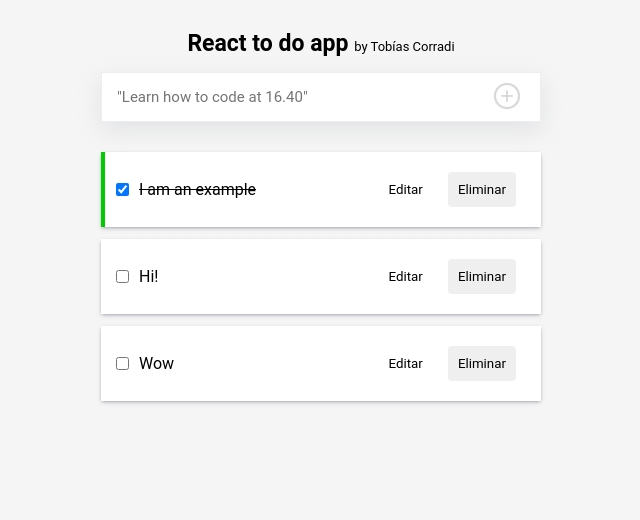
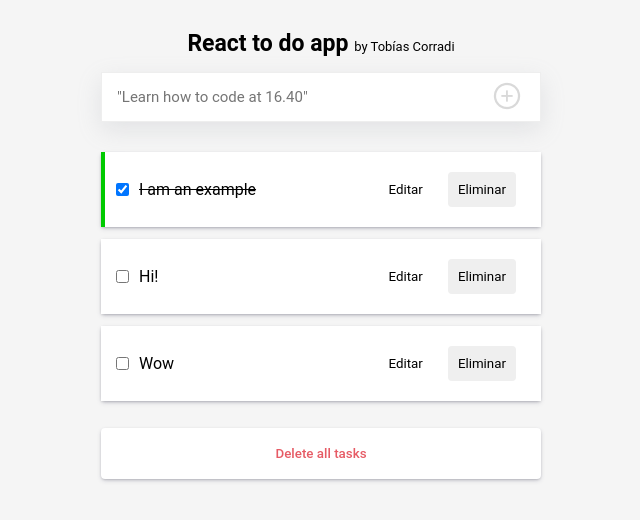
Before and after one commit to tobicorradi/react-todo-app, a React (Create React App) app: page / in a window 1280 px wide. Shown: the top 520 px of the page, without its empty margins (319-959 px from the left). Built offline with nearby package versions, Linux system fonts and the light colour scheme.

Commit message:
"Delete all tasks" button added

```diff
--- a/src/App.css
+++ b/src/App.css
@@ -6,6 +6,10 @@
 }
 body {
   background-color: rgb(245, 245, 245);
+}
+button:focus,
+input:focus {
+  outline: 0;
 }
 ul,
 ol {
@@ -33,3 +37,13 @@ h1 span {
   margin-top: 10px;
   font-size: 14px;
 }
+.danger-btn {
+  width: 100%;
+  color: #e65b65;
+  font-weight: 500;
+  margin-top: 15px;
+  padding: 18px 30px;
+  background: #ffffff;
+  box-shadow: rgba(50, 50, 93, 0.25) 0px 2px 5px -1px,
+    rgba(0, 0, 0, 0.3) 0px 1px 3px -1px;
+}
--- a/src/App.jsx
+++ b/src/App.jsx
@@ -19,6 +19,9 @@ const App = () => {
       text: "Wow",
     },
   ]);
+  const deleteAll = () => {
+    setTasks([]);
+  };
   return (
     <div className="app">
       <h1>
@@ -36,7 +39,12 @@ const App = () => {
           <p>No tasks added</p>
         </div>
       ) : (
-        <List tasks={tasks} setTasks={setTasks} />
+        <>
+          <List tasks={tasks} setTasks={setTasks} />
+          <button class="danger-btn btn" onClick={deleteAll}>
+            Delete all tasks
+          </button>
+        </>
       )}
     </div>
   );
--- a/src/components/Task/Task.css
+++ b/src/components/Task/Task.css
@@ -34,7 +34,7 @@
 .task button {
   cursor: pointer;
 }
-.task__btn {
+.btn {
   border: 0;
   padding: 10px;
   border-radius: 4px;
--- a/src/components/Task/Task.jsx
+++ b/src/components/Task/Task.jsx
@@ -29,8 +29,8 @@ const Task = ({ text, task, tasks, setTasks }) => {
         <p className="task__text">{text}</p>
       </div>
       <div className="task__buttons">
-        <button className="edit-btn task__btn">Editar</button>
-        <button onClick={deleteHandler} className="task__btn">
+        <button className="edit-btn btn task__btn">Editar</button>
+        <button onClick={deleteHandler} className="btn task__btn">
           Eliminar
         </button>
       </div>
```
Also changed, not shown: 1 other file (tests, documents, lock files or other folders).
